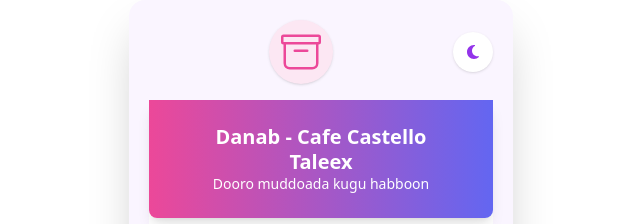
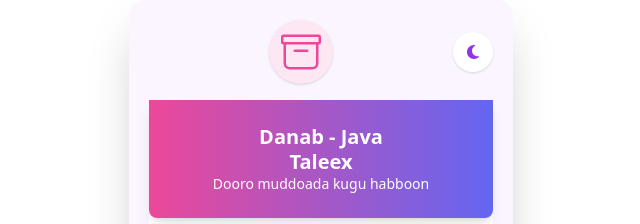
Before and after one commit to abdfthsaid/Java_Taleex_03, a React (Vite) app: page / in a window 1280 px wide. Shown: the top 224 px of the page, without its empty margins (319-959 px from the left). Built offline with nearby package versions, Linux system fonts and the light colour scheme.

Commit message:
Update TimeOptions.jsx

```diff
--- a/src/components/TimeOptions.jsx
+++ b/src/components/TimeOptions.jsx
@@ -47,7 +47,7 @@
     <div>
       <div className="py-6 text-center text-white rounded-b-lg shadow-lg bg-gradient-to-r from-pink-500 to-indigo-500">
         <h1 className="text-xl font-extrabold leading-tight">
-          Danab - Cafe Castello
+          Danab - Java
           <br />
           Taleex
         </h1>
```
